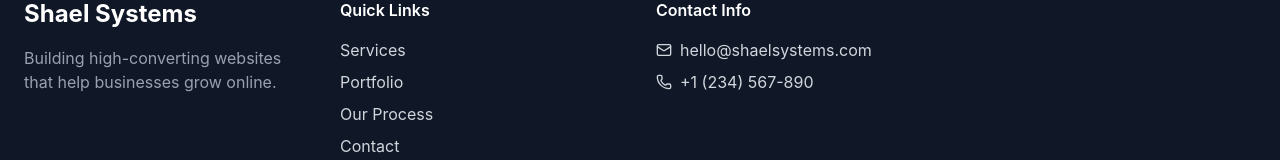
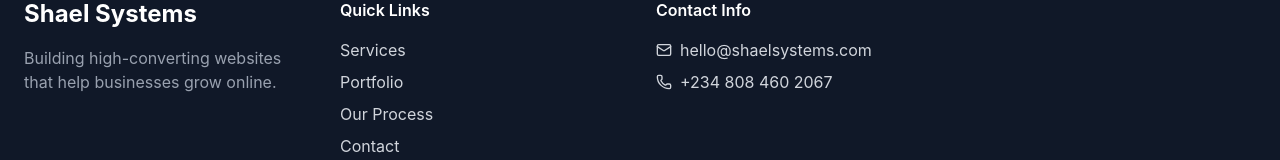
Before and after one commit to mishael-codes/shael-systems, a React (Vite) app: page / in a window 1280 px wide. Shown: the part 6510-6670 px from the top of the page. Built offline with nearby package versions, Linux system fonts and the light colour scheme.

Commit message:
minor updates

```diff
--- a/src/components/ContactCTA.tsx
+++ b/src/components/ContactCTA.tsx
@@ -12,7 +12,7 @@
     message: "",
   });
 
-  const handleSubmit = (e: React.FormEvent) => {
+  const handleSubmit = (e: React.SubmitEvent) => {
     e.preventDefault();
     // In a real application, this would send to a backend
     alert("Thanks for reaching out! We'll get back to you soon.");
@@ -20,7 +20,7 @@
   };
 
   const handleWhatsApp = () => {
-    window.open("https://wa.me/1234567890?text=Hi, I'm interested in your web services", "_blank");
+    window.open("https://wa.me/+2348084602067?text=Hi, I'm interested in your web services", "_blank");
   };
 
   return (
--- a/src/components/FAQ.tsx
+++ b/src/components/FAQ.tsx
@@ -8,7 +8,7 @@
 const faqs = [
   {
     question: "How much does a website cost?",
-    answer: "Our packages start at $799 for a simple website and go up to $2,999+ for custom web applications. The exact price depends on your specific needs, features, and complexity. We offer transparent pricing with no hidden fees.",
+    answer: "Our packages start at ₦150,000 for a simple website and go up to ₦750,000+ for custom web applications. The exact price depends on your specific needs, features, and complexity. We offer transparent pricing with no hidden fees.",
   },
   {
     question: "How long does it take to build a website?",
--- a/src/components/Footer.tsx
+++ b/src/components/Footer.tsx
@@ -54,8 +54,8 @@
               </li>
               <li className="flex items-center gap-2">
                 <Phone className="w-4 h-4" />
-                <a href="tel:+1234567890" className="hover:text-white transition-colors">
-                  +1 (234) 567-890
+                <a href="tel:+2348084602067" className="hover:text-white transition-colors">
+                  +234 808 460 2067
                 </a>
               </li>
             </ul>
```
